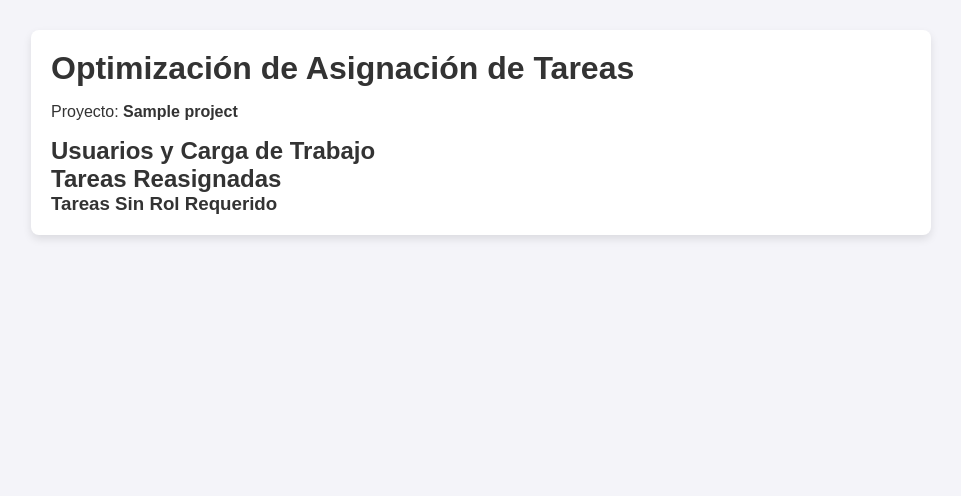
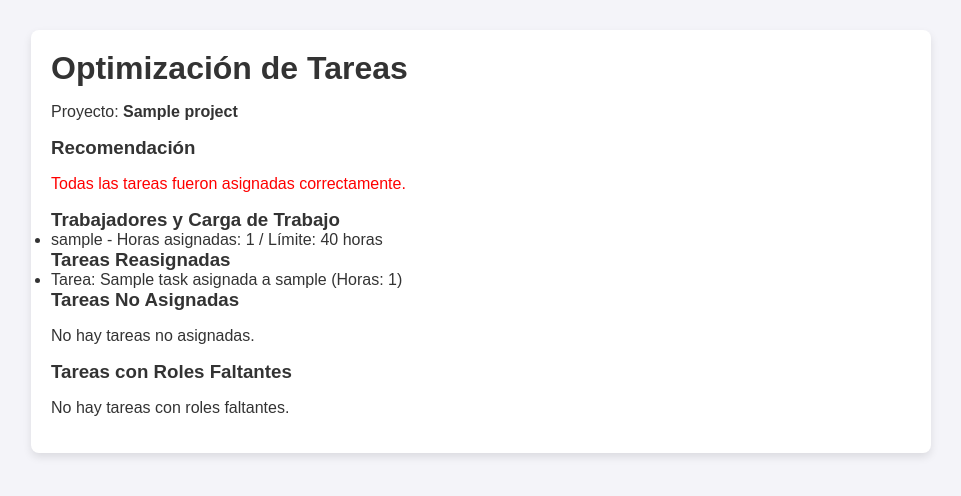
Before and after one commit to JuanjoAraujo2003/Proyecto-Core-MVC, a Django app: page /projects/1/optimize_tasks/ in a window 1280 px wide. Shown: the part 39-535 px from the top of the page, without its empty margins (159-1120 px from the left). Run offline with Django 4.2, Linux system fonts and the light colour scheme; tables that the repository leaves empty hold one stand-in row (values such as "Sample post").

Commit message:
cambios extras

```diff
--- a/task_manager/forms.py
+++ b/task_manager/forms.py
@@ -18,7 +18,7 @@
 class TaskForm(forms.ModelForm):
     class Meta:
         model = Task
-        fields = ['title', 'description', 'start_date', 'end_date' , 'priority', 'status', 'assigned_to', 'required_role']
+        fields = ['title', 'description', 'start_date', 'end_date' , 'priority', 'status', 'assigned_to', 'required_role', 'estimated_hours']
         widgets = {
             'end_date': forms.DateInput(attrs={'type': 'date'}),
             'start_date': forms.DateInput(attrs={'type': 'date'}),
--- a/task_manager/templates/optimize_task.html
+++ b/task_manager/templates/optimize_task.html
@@ -1,36 +1,59 @@
 {% extends 'base.html' %}
 
 {% block content %}
-<h1>Optimización de Asignación de Tareas</h1>
+<h1>Optimización de Tareas</h1>
 <p>Proyecto: <strong>{{ project.name }}</strong></p>
 
-    {% if error %}
-        <p style="color: red;">{{ error }}</p>
-    {% else %}
-        <h2>Usuarios y Carga de Trabajo</h2>
+{% if hiring_decision %}
+    <h3>Recomendación</h3>
+    <p style="color: red;">{{ hiring_decision }}</p>
+{% endif %}
+
+<h3>Trabajadores y Carga de Trabajo</h3>
+{% if worker_load %}
     <ul>
         {% for worker, load in worker_load.items %}
-                <li>{{ worker.username }} (Rol: {{ worker.get_rol_display }}) - Tareas asignadas: {{ load }}</li>
+            <li>{{ worker.username }} - Horas asignadas: {{ load }} / Límite: 40 horas</li>
         {% endfor %}
     </ul>
+{% else %}
+    <p>No hay trabajadores disponibles.</p>
+{% endif %}
 
-        <h2>Tareas Reasignadas</h2>
+<h3>Tareas Reasignadas</h3>
+{% if reassigned_tasks %}
     <ul>
         {% for task, worker in reassigned_tasks %}
+            <li>Tarea: {{ task.title }} asignada a {{ worker.username }} (Horas: {{ task.estimated_hours }})</li>
+        {% endfor %}
+    </ul>
+{% else %}
+    <p>No se reasignaron tareas.</p>
+{% endif %}
+
+<h3>Tareas No Asignadas</h3>
+{% if unassigned_tasks %}
+    <ul>
+        {% for task in unassigned_tasks %}
             <li>
-                    Tarea: {{ task.name }} (Rol requerido: {{ task.get_required_rol_display }})
-                    asignada a {{ worker.username }}
+                Tarea: {{ task.title }} (Horas estimadas: {{ task.estimated_hours }}, Rol requerido: {{ task.get_required_rol_display }})
             </li>
         {% endfor %}
     </ul>
+{% else %}
+    <p>No hay tareas no asignadas.</p>
+{% endif %}
 
-        <h3>Tareas Sin Rol Requerido</h3>
+<h3>Tareas con Roles Faltantes</h3>
+{% if tasks_with_missing_roles %}
     <ul>
-    {% for task in unassigned_tasks %}
-        {% if not task.required_rol %}
-            <li>Tarea: {{ task.title }} (Sin rol requerido definido)</li>
-        {% endif %}
+        {% for task in tasks_with_missing_roles %}
+            <li>
+                Tarea: {{ task.title }} (Rol requerido: {{ task.get_required_rol_display }})
+            </li>
         {% endfor %}
     </ul>
+{% else %}
+    <p>No hay tareas con roles faltantes.</p>
 {% endif %}
 {% endblock %}
--- a/task_manager/views.py
+++ b/task_manager/views.py
@@ -5,6 +5,7 @@
 from django.contrib.auth import login, authenticate
 from django.contrib.auth.forms import AuthenticationForm
 from django.views.decorators.csrf import csrf_exempt
+from django.db.models import Q
 
 # Create your views here.
 
@@ -168,39 +169,91 @@
 
 def optimize_tasks(request, project_id):
     project = get_object_or_404(Project, id=project_id)
-    pending_tasks = project.tasks.filter(status='pending')
+    pending_tasks = project.tasks.filter(Q(status='pending') | Q(assigned_to=None))
 
+    # Obtener todos los trabajadores relacionados al proyecto
     workers = User.objects.filter(is_worker=True).distinct()
+
+    if not pending_tasks.exists() and not workers.exists():
+        # No hay tareas ni empleados
+        hiring_decision = "No hay tareas pendientes ni empleados disponibles. Se recomienda contratar un freelancer."
+        return render(request, 'optimize_task.html', {
+            'project': project,
+            'worker_load': {},
+            'reassigned_tasks': [],
+            'unassigned_tasks': [],
+            'tasks_with_missing_roles': [],
+            'hiring_decision': hiring_decision,
+        })
+
     if not workers.exists():
-        return render(request, 'optimize_tasks.html', {'project': project, 'message': 'No hay empleados disponibles'})
+        # No hay empleados disponibles
+        hiring_decision = "No hay empleados disponibles. Se recomienda contratar un freelancer."
+        return render(request, 'optimize_task.html', {
+            'project': project,
+            'worker_load': {},
+            'reassigned_tasks': [],
+            'unassigned_tasks': list(pending_tasks),
+            'tasks_with_missing_roles': [],
+            'hiring_decision': hiring_decision,
+        })
 
-    worker_load = {
-        worker: worker.tasks.filter(status='in_progress').count() for worker in workers
-    }
 
-    resigned_tasks = []
-    unnasigned_tasks = []
+    MAX_HOURS_PER_WORKER = 40
+    worker_load = {worker: sum(task.estimated_hours for task in worker.tasks.filter(status='in_progress', project=project)) for worker in workers}
+
+    reassigned_tasks = []
+    unassigned_tasks = []
+    tasks_with_missing_roles = []
+    extra_freelance_hours = 0  # Horas adicionales que requieren freelancers
+
     for task in pending_tasks:
+
         if not task.required_role:
-            unnasigned_tasks.append(task)
+            unassigned_tasks.append(task)
             continue
+
 
         workers_with_role = [worker for worker in workers if worker.role == task.required_role]
 
         if not workers_with_role:
-            unnasigned_tasks.append(task)
+
+            tasks_with_missing_roles.append(task)
             continue
-        less_loaded_worker = min(workers_with_role, key=lambda w: worker_load[w])
 
-        task.assigned_to = less_loaded_worker
 
-        task.status = 'in_progress'
+        suitable_workers = [worker for worker in workers_with_role if worker_load[worker] + task.estimated_hours <= MAX_HOURS_PER_WORKER]
 
-        task.save()
+        if suitable_workers:
+            least_loaded_worker = min(suitable_workers, key=lambda w: worker_load[w])
+            task.assigned_to = least_loaded_worker
+            task.status = 'in_progress'
+            task.save()
 
-        worker_load[less_loaded_worker] += 1
+            # Actualizar la carga y registrar la tarea
+            worker_load[least_loaded_worker] += task.estimated_hours
+            reassigned_tasks.append((task, least_loaded_worker))
+        else:
+            # Si no hay trabajadores disponibles dentro del límite, sumar horas a freelancers
+            extra_freelance_hours += task.estimated_hours
+            unassigned_tasks.append(task)
 
-        resigned_tasks.append((task, less_loaded_worker))
+    # Evaluar si se necesita un freelancer o un nuevo empleado
+    if tasks_with_missing_roles:
+        hiring_decision = f"Hay {len(tasks_with_missing_roles)} tareas con roles que no tiene ningún empleado. Se recomienda contratar trabajadores con esos roles."
+    elif extra_freelance_hours > 0:
+        if extra_freelance_hours < 20:  # contratar freelancers
+            hiring_decision = f"Se recomienda contratar un freelancer para {extra_freelance_hours} horas adicionales."
+        else:
+            hiring_decision = f"Se recomienda contratar un nuevo empleado. Horas adicionales requeridas: {extra_freelance_hours}."
+    else:
+        hiring_decision = "Todas las tareas fueron asignadas correctamente."
 
-    return render(request, 'optimize_task.html',
-                  {'project': project, 'resigned_tasks': resigned_tasks, 'unnasigned_tasks': unnasigned_tasks})
+    return render(request, 'optimize_task.html', {
+        'project': project,
+        'worker_load': worker_load,
+        'reassigned_tasks': reassigned_tasks,
+        'unassigned_tasks': unassigned_tasks,
+        'tasks_with_missing_roles': tasks_with_missing_roles,
+        'hiring_decision': hiring_decision,
+    })
```
Lines whose indentation alone changed are shown as unchanged.
